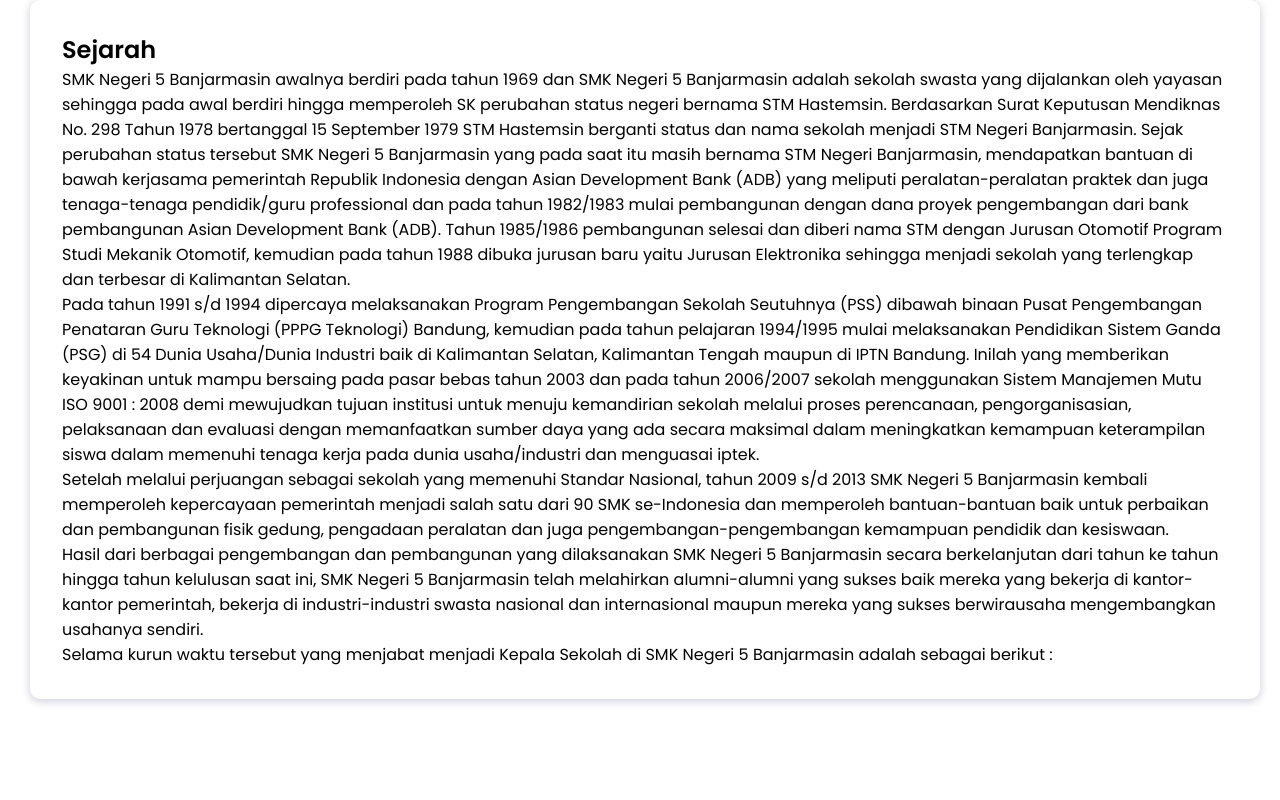
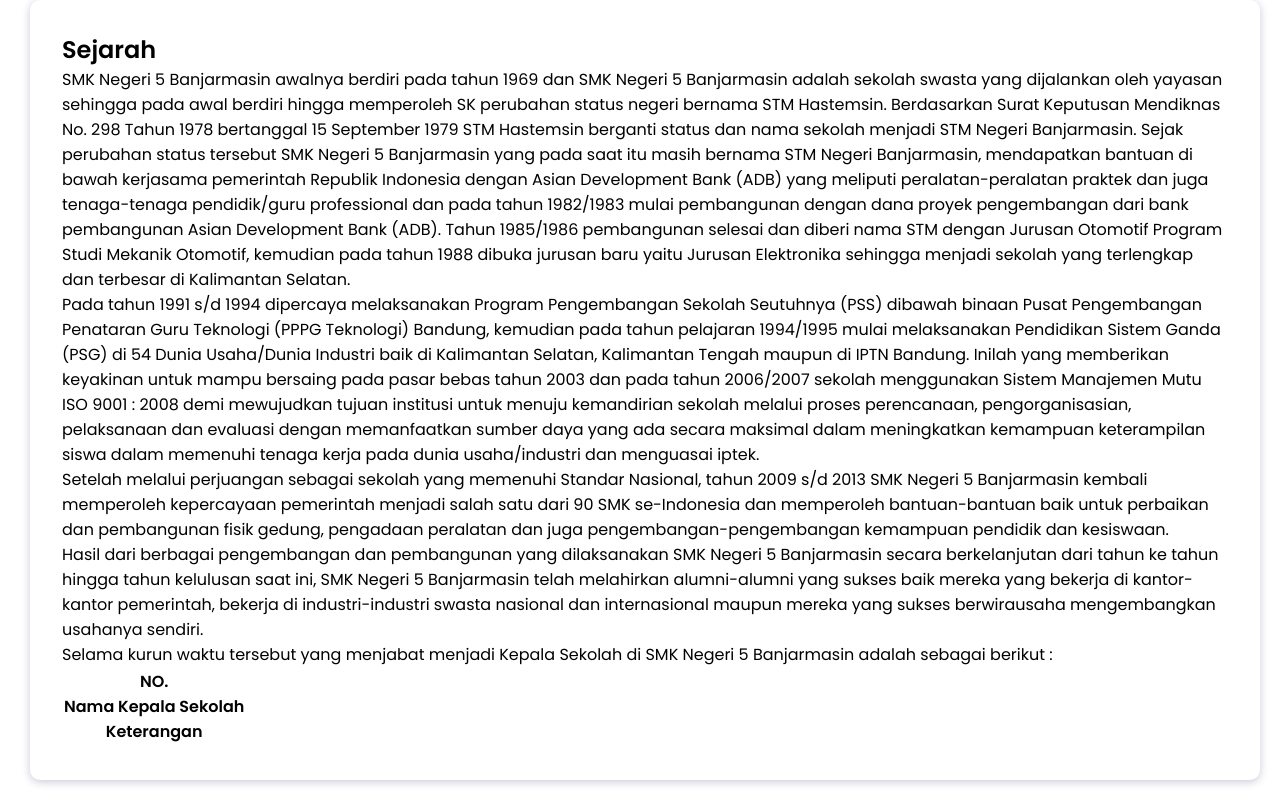
Before and after one commit to yudhistiaR/Sekolah-profile, a plain HTML site: page index.html in a window 1280 px wide. Shown: the part 1910-2710 px from the top of the page. Before the commit the page ends 2629 px from the top, so only its background shows below. Drawn offline with Linux system fonts and the light colour scheme.

Commit message:
menambah table

```diff
--- a/index.html
+++ b/index.html
@@ -128,6 +128,14 @@
                 usahanya sendiri.</p>
             <p>Selama kurun waktu tersebut yang menjabat menjadi Kepala Sekolah di SMK Negeri 5 Banjarmasin adalah
                 sebagai berikut :</p>
+            <table>
+                <tr>
+                    <th>NO.</th>
+                    <th>Nama Kepala Sekolah</th>
+                    <th>Keterangan</th>
+                </tr>
+                <tr></tr>
+            </table>
     </main>
 </body>
 
```
